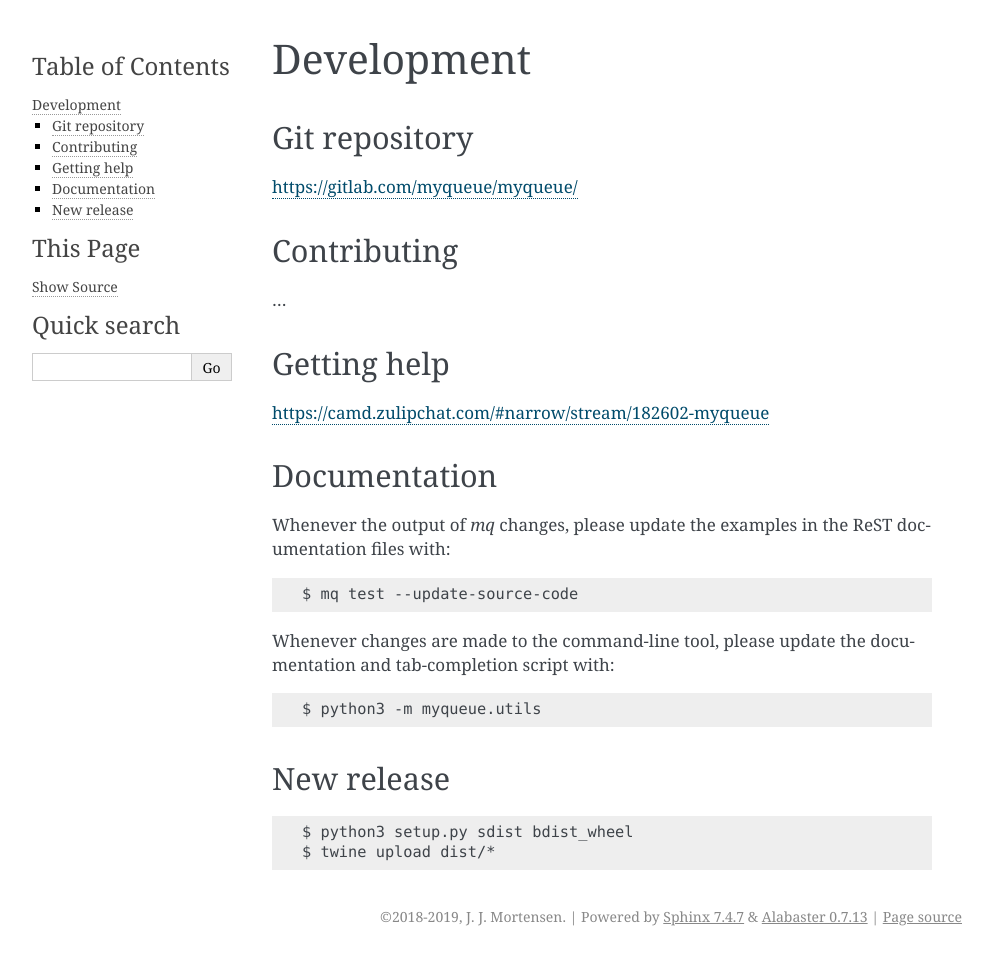
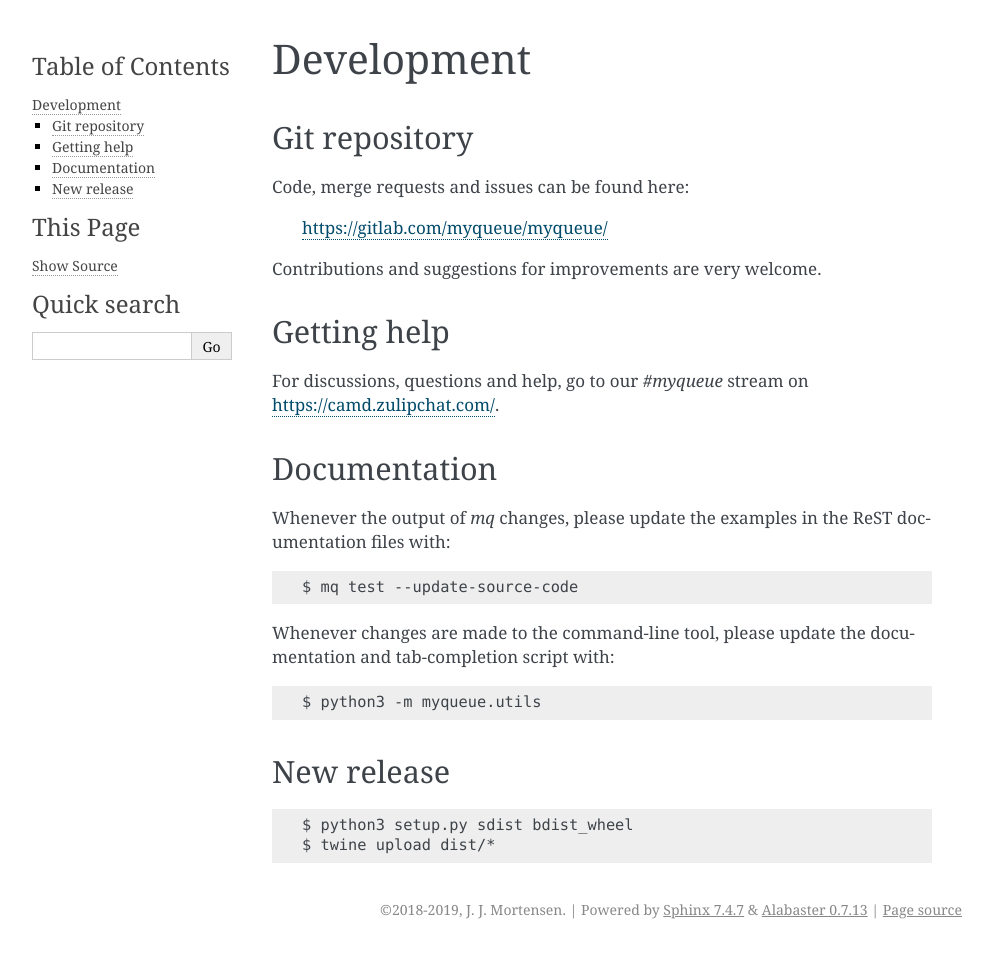
Before and after one commit to Yangxinsix/myqueue, a Sphinx documentation site: the page built from docs/development.rst, in a window 1280 px wide. Shown: the whole page, without its empty margins (148-1141 px from the left). Built offline with Sphinx 7.4.7, drawn with Linux system fonts in a browser that asks for light colours.

Commit message:
Write about contributing and support

```diff
--- a/docs/development.rst
+++ b/docs/development.rst
@@ -4,19 +4,18 @@ Development
 Git repository
 --------------
 
-https://gitlab.com/myqueue/myqueue/
+Code, merge requests and issues can be found here:
 
+    https://gitlab.com/myqueue/myqueue/
 
-Contributing
-------------
-
-...
+Contributions and suggestions for improvements are very welcome.
 
 
 Getting help
--------------
+------------
 
-https://camd.zulipchat.com/#narrow/stream/182602-myqueue
+For discussions, questions and help, go to our `#myqueue` stream on
+https://camd.zulipchat.com/.
 
 
 Documentation
```
